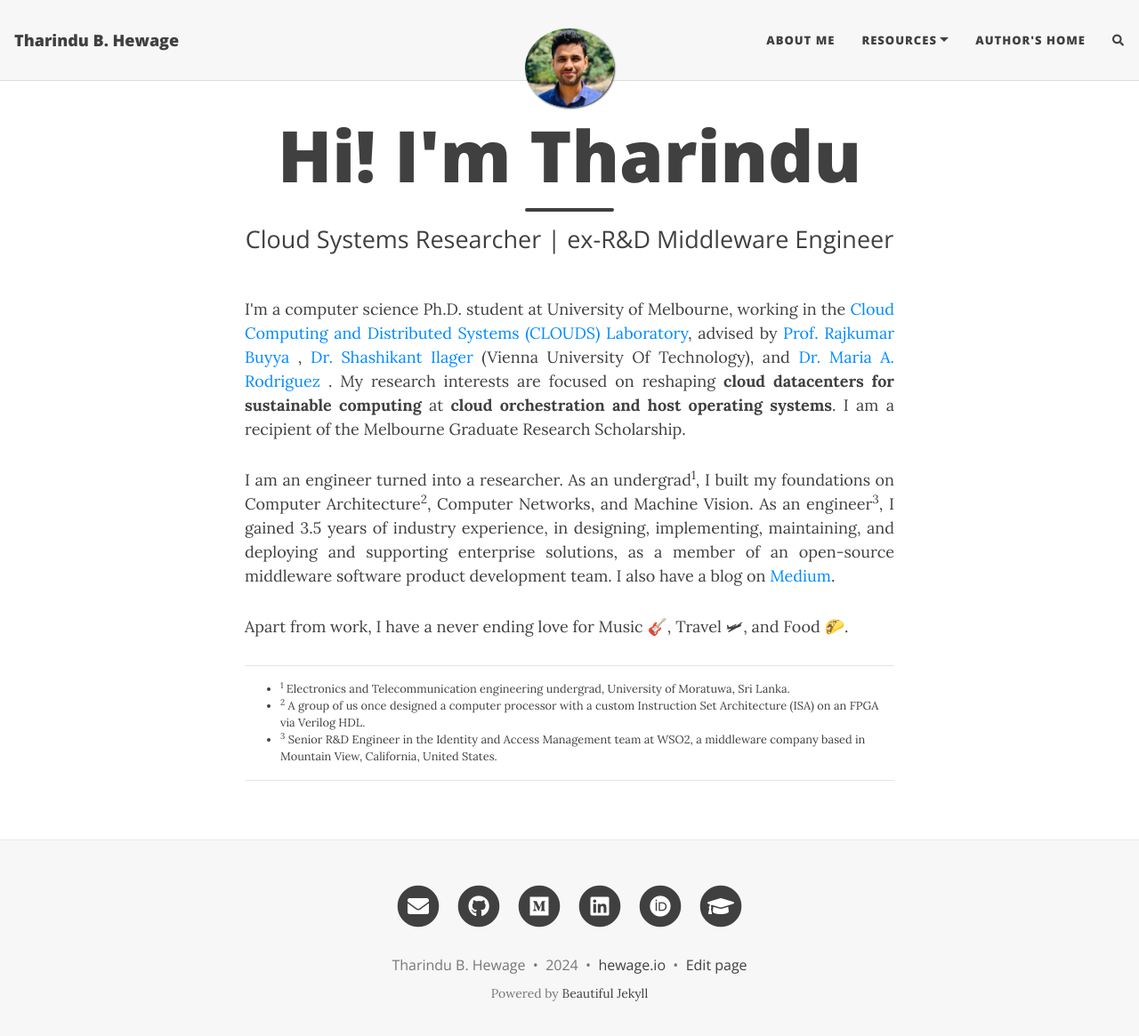
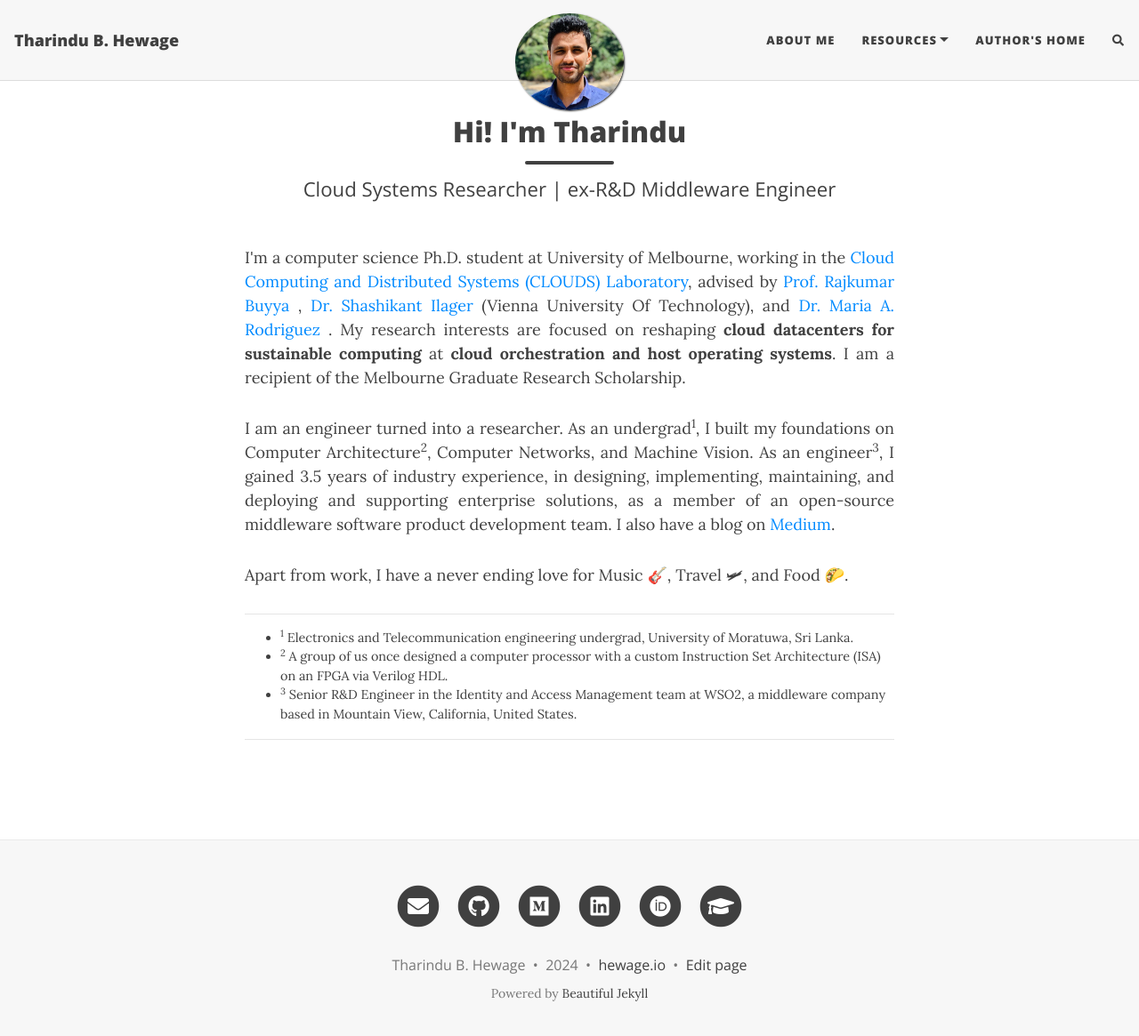
Before and after one commit to tharindu-b-hewage/tharindu-b-hewage.github.io, a Jekyll site: the page built from index.html, in a window 1280 px wide and 1178 px high. Shown: the top 1165 px of the window at 89% size. Built offline with Jekyll 4.4.1, drawn with Linux system fonts in a browser that asks for light colours; nearby versions of some CDN libraries; the list of posts is cut into pages by our own code; comment, search, counter and statistics services are not loaded.

Commit message:
Fix home style

```diff
--- a/assets/css/beautifuljekyll.css
+++ b/assets/css/beautifuljekyll.css
@@ -363,8 +363,8 @@
 
 @media (min-width: 1200px) {
   .navbar-custom.top-nav-regular .avatar-container {
-    width: 6.25rem;
-    bottom: -1.9375rem;
+    width: 7.65rem;
+    bottom: -2.1375rem;
   }
 
   .navbar-custom.top-nav-regular .avatar-container .avatar-img-border {
@@ -688,7 +688,7 @@
 }
 .intro-header .page-heading .page-subheading,
 .intro-header .post-heading .post-subheading {
-  font-size: 1.6875rem;
+  font-size: 1.3875rem;
   line-height: 1.1;
   display: block;
   font-family: 'Open Sans', 'Helvetica Neue', Helvetica, Arial, sans-serif;
@@ -733,7 +733,7 @@
     padding: 9.375rem 0;
   }
   .intro-header .page-heading h1 {
-    font-size: 5rem;
+    font-size: 2rem;
   }
   .intro-header .post-heading h1 {
     font-size: 3.125rem;
--- a/index.html
+++ b/index.html
@@ -28,7 +28,7 @@
         bottom: 0;
         width: 100%;
         text-align: left;
-        font-size:1vw;
+        font-size:0.8em;
     }
 </style>
 <hr>
```
